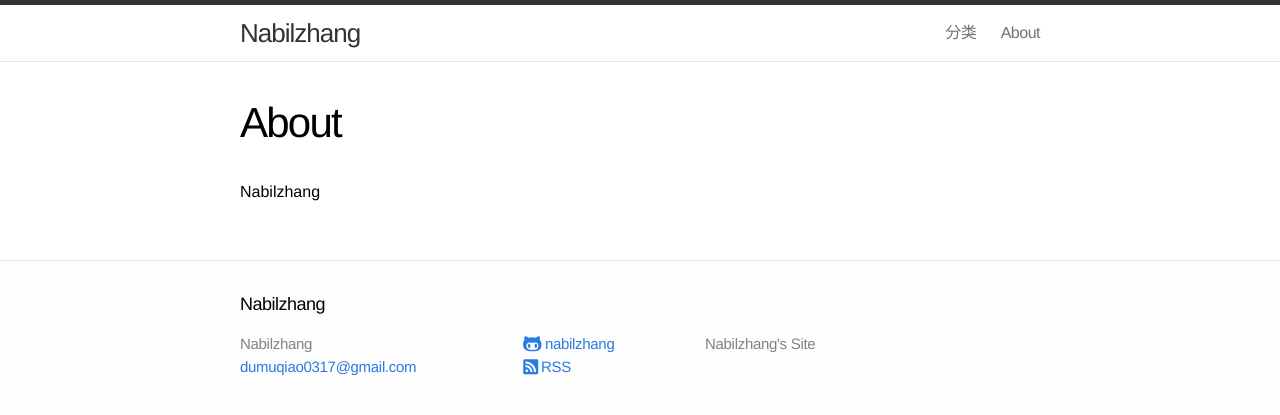
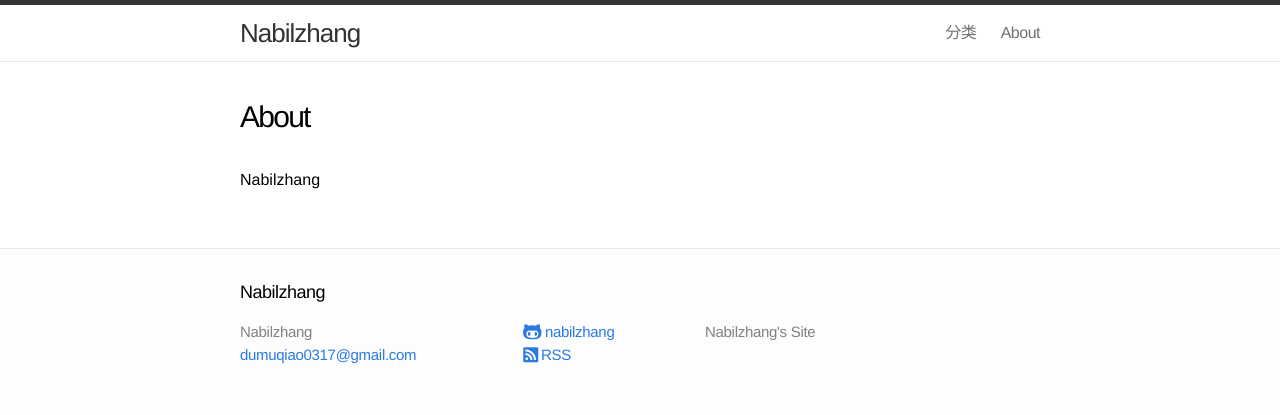
Before and after one commit to nabilzhang/nabilzhang.github.io, a Jekyll site: the page built from 2about.md, in a window 1280 px wide. Shown: the top 415 px of the page. Built offline with Jekyll 4.4.1, drawn with Linux system fonts in a browser that asks for light colours.

Commit message:
post header font size

```diff
--- a/css/main.css
+++ b/css/main.css
@@ -169,10 +169,10 @@ a:visited { color: #205caa; }
 .post-header { margin: 10px 0 30px; }
 
 .post-header h1 {
-  font-size: 42px;
+  font-size: 30px;
   letter-spacing: -1.75px;
   line-height: 1;
-  font-weight: 300;
+  font-weight: 500;
 }
 
 .post-header .meta {
```
